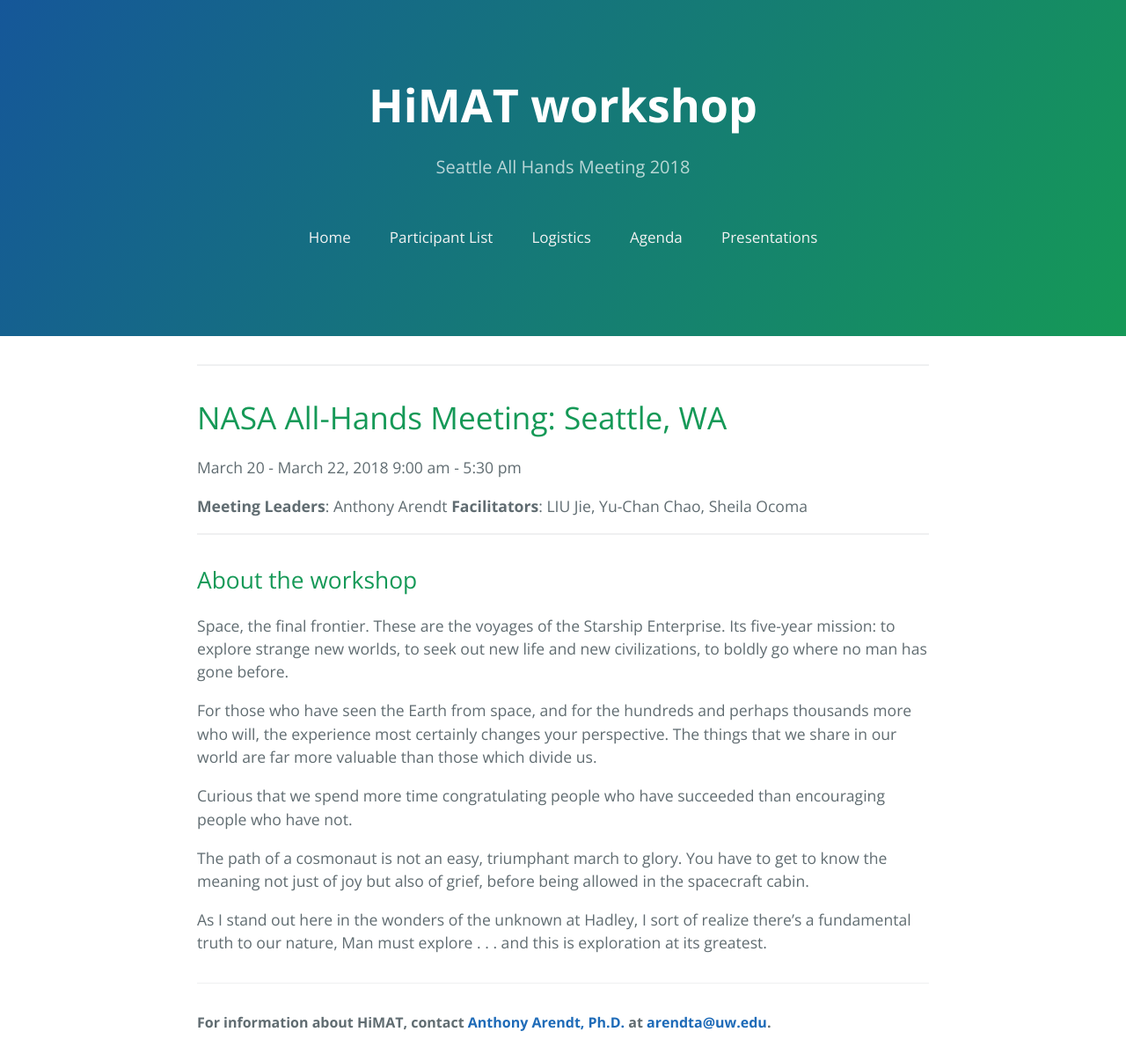
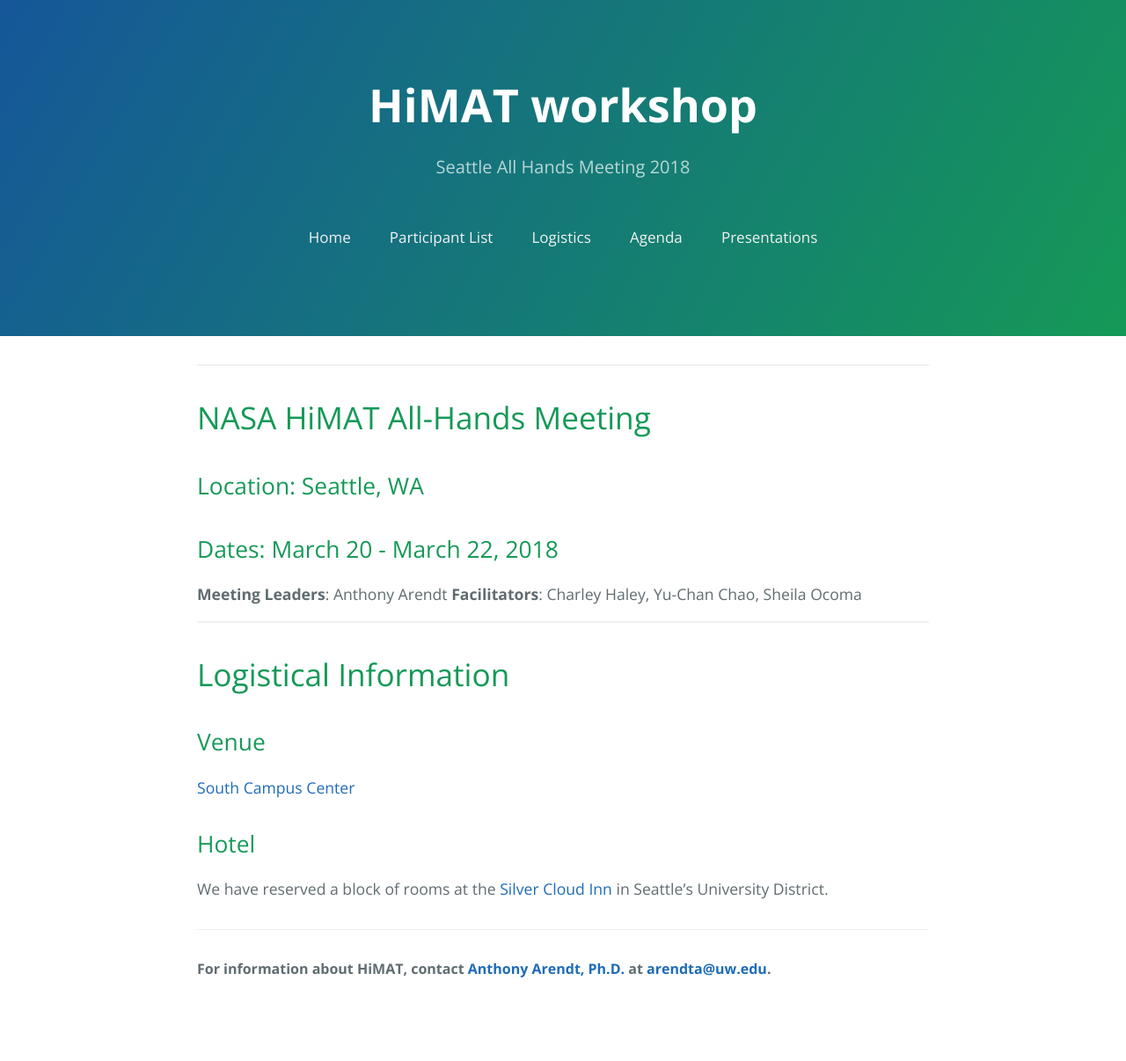
Before and after one commit to lsetiawan/2018-05-15-CAS-HiMAT, a Jekyll site: the page built from index.md, in a window 1280 px wide. Shown: the whole page at 88% size. Built offline with Jekyll 4.4.1, drawn with Linux system fonts in a browser that asks for light colours; after the commit the page ends 1145 px from its top, so only the background shows below that.

Commit message:
update main page

```diff
--- a/index.md
+++ b/index.md
@@ -5,24 +5,23 @@ title: "Home"
 
 ---
 
-# NASA All-Hands Meeting: Seattle, WA
+# NASA HiMAT All-Hands Meeting
 
-March 20 - March 22, 2018
-9:00 am - 5:30 pm
+## Location: Seattle, WA
+
+## Dates: March 20 - March 22, 2018
 
 **Meeting Leaders**: Anthony Arendt
-**Facilitators**: LIU Jie, Yu-Chan Chao, Sheila Ocoma
+**Facilitators**: Charley Haley, Yu-Chan Chao, Sheila Ocoma
 
 ---
 
-## About the workshop
+# Logistical Information
 
-Space, the final frontier. These are the voyages of the Starship Enterprise. Its five-year mission: to explore strange new worlds, to seek out new life and new civilizations, to boldly go where no man has gone before.
+## Venue
 
-For those who have seen the Earth from space, and for the hundreds and perhaps thousands more who will, the experience most certainly changes your perspective. The things that we share in our world are far more valuable than those which divide us.
+[South Campus Center](http://www.washington.edu/maps/print/?building=209)
 
-Curious that we spend more time congratulating people who have succeeded than encouraging people who have not.
+## Hotel
 
-The path of a cosmonaut is not an easy, triumphant march to glory. You have to get to know the meaning not just of joy but also of grief, before being allowed in the spacecraft cabin.
-
-As I stand out here in the wonders of the unknown at Hadley, I sort of realize there’s a fundamental truth to our nature, Man must explore . . . and this is exploration at its greatest.
+We have reserved a block of rooms at the [Silver Cloud Inn](https://www.silvercloud.com/university/) in Seattle's University District.
```
